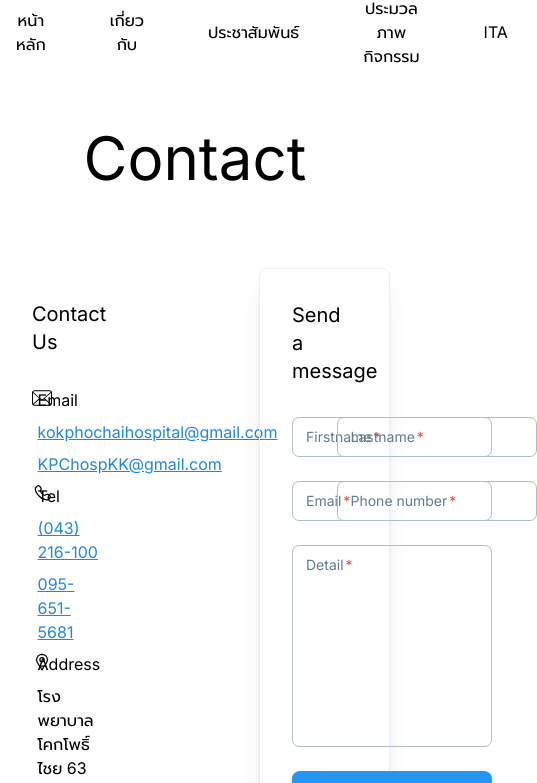
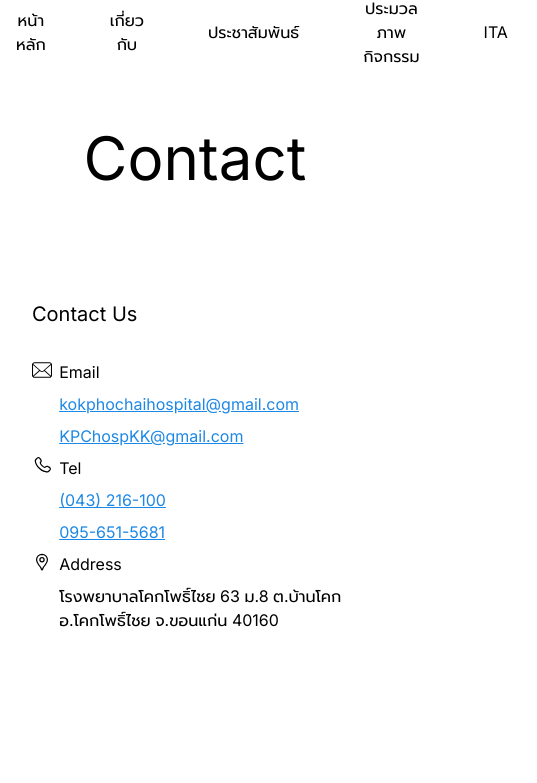
Before and after one commit to CeeDyyy/kokphochaihospital-fe, a Next.js app: page /contact in a window 390 px wide. Shown: the top 783 px of the page, 537 px wide, since content can reach past the window. Built offline with nearby package versions, Linux system fonts and the light colour scheme.

Commit message:
Responsive Contact page

```diff
--- a/app/contact/page.js
+++ b/app/contact/page.js
@@ -42,10 +42,10 @@ export default function Contact() {
     }
 
     return (
-        <div className="h-screen md:px-96">
+        <div className="lg:px-32 2xl:px-96">
             <div className="h-full flex flex-col items-center pt-32">
                 <p className="text-6xl mb-20"> Contact </p>
-                <div className="grid grid-cols-2 w-full gap-x-32">
+                <div className="grid md:grid-cols-2 w-full gap-32 justify-items-center">
 
                     {/* Contact */}
                     <div className="p-8">
@@ -97,7 +97,7 @@ export default function Contact() {
                     <div className="border p-8 shadow-xl rounded-lg">
                         <p className="text-xl mb-8">Send a message</p>
                         <form>
-                            <div className="grid gap-6 mb-6 grid-cols-2">
+                            <div className="grid gap-6 mb-6 xl:grid-cols-2">
                                 <Input label="Firstname" required onChange={(e) => setFirstname(e.target.value)}/>
                                 <Input label="Lastname" required onChange={(e)=> setLastname(e.target.value)}/>
                                 <Input label="Email" required type="email" onChange={(e)=> setEmail(e.target.value)}/>
```
